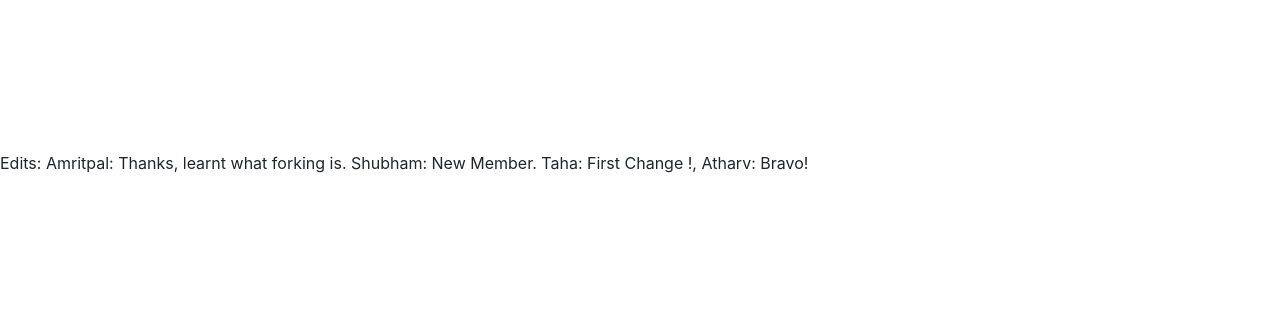
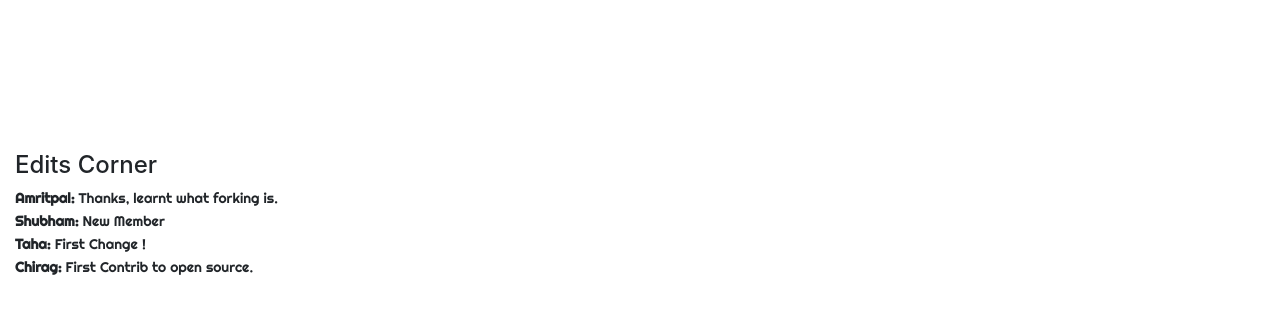
Before and after one commit to devscollab/sandbox, a plain HTML site: page index.html in a window 1280 px wide. Shown: the part 1449-1762 px from the top of the page. Before the commit the page ends 1624 px from the top, so only its background shows below. Drawn offline with nearby package versions, Linux system fonts and the light colour scheme.

Commit message:
Edits corner

```diff
--- a/index.html
+++ b/index.html
@@ -119,10 +119,29 @@
           </ol>
         </div>
       </div>
+    <!-- Editors zone -->
+    <!-- Place your editor comment in the following div tag -->
+    <!-- Copythe p tag and replace in the strong tag your name and place your comment below that -->
+
+    <div id='Edit' class="main-container container-fluid">
+      <h4>Edits Corner</h4>
+
+      <p style='font-size: 14px;'><strong>Amritpal:</strong>
+        Thanks, learnt what forking is.
+      </p>
+      <p style='font-size: 14px;'><strong>Shubham:</strong>
+        New Member
+      </p>
+      <p style='font-size: 14px;'><strong>Taha:</strong>
+        First Change !
+      </p>
+      <p style='font-size: 14px;'><strong>Chirag:</strong>
+        First Contrib to open source.
+      </p>
+
+    </div>
 
 
-    Edits: Amritpal: Thanks, learnt what forking is. Shubham: New Member. Taha:
-    First Change !, Atharv: Bravo!
     <!-- JavaScript Files -->
 
     <!-- Main JS File Link -->
```
